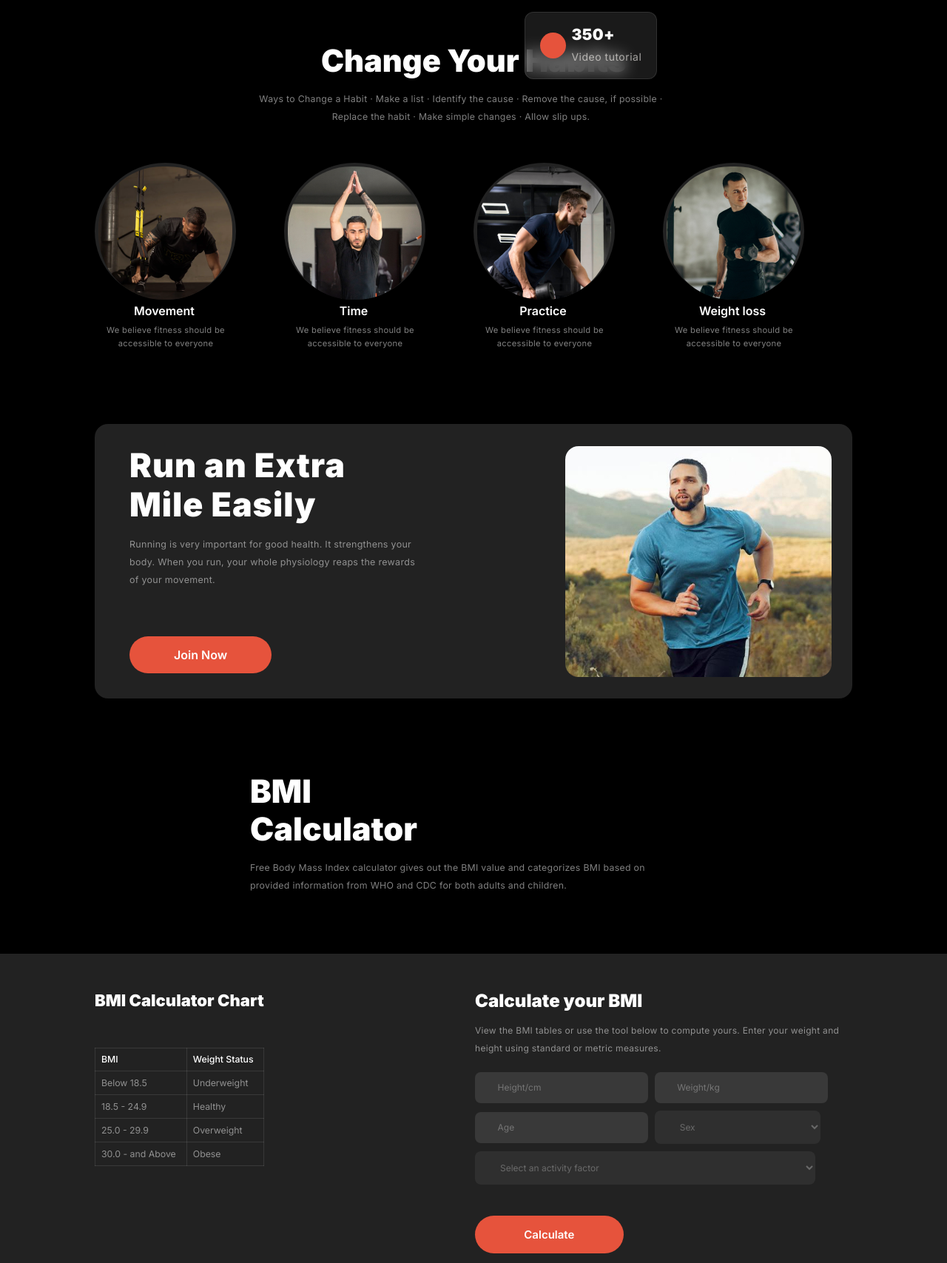
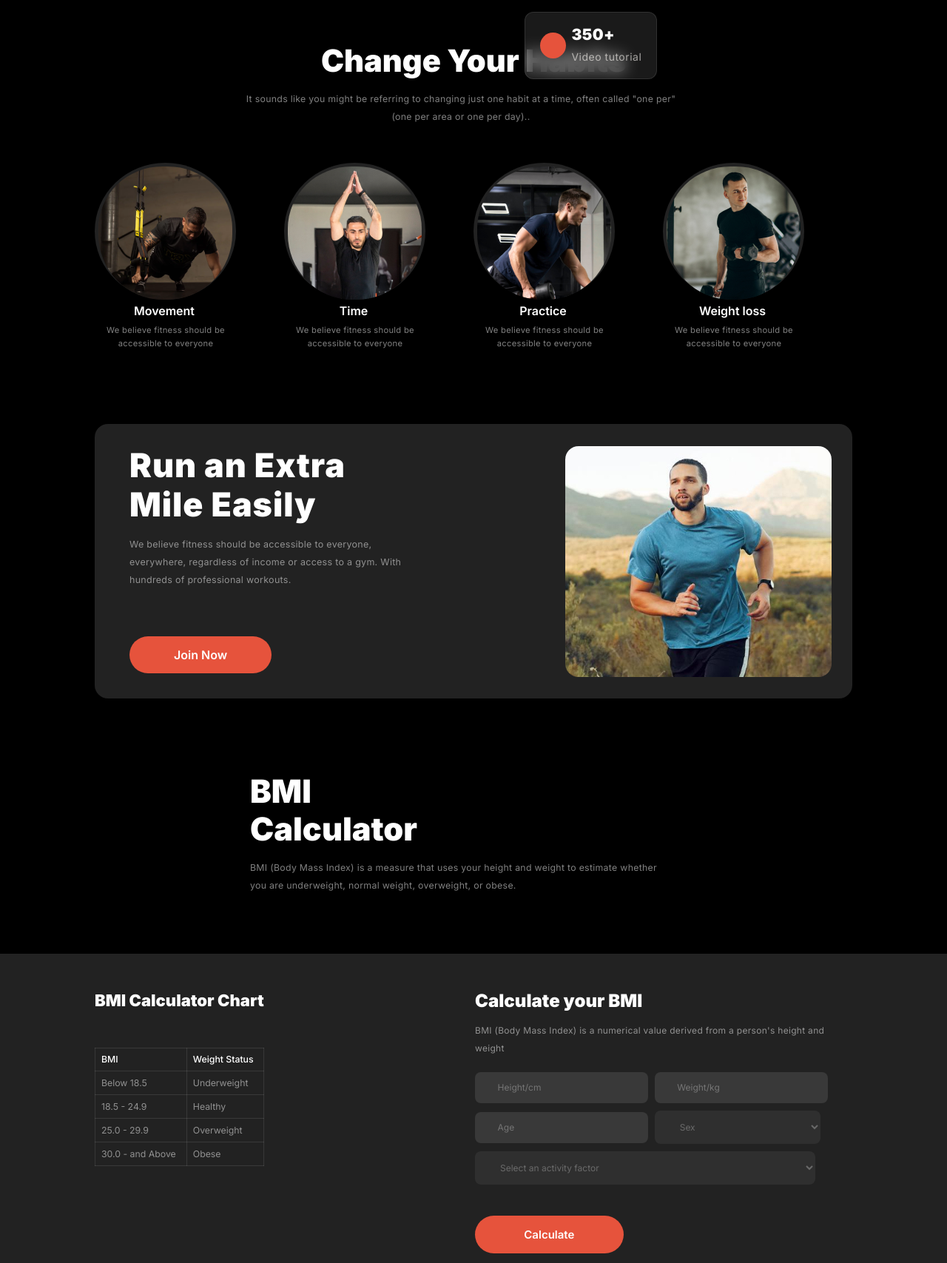
Before and after one commit to 016mamun/my-assignment-02, a plain HTML site: page index.html in a window 1280 px wide. Shown: the part 740-2447 px from the top of the page at 74% size. Drawn offline with Linux system fonts and the light colour scheme; files whose address does not match are found by name; a web font is replaced by a local one.

Commit message:
final touch

```diff
--- a/index.html
+++ b/index.html
@@ -60,7 +60,8 @@
         <section class="section-3">
             <div class="sec-3-box-1">
                 <h1 class="sec-3-title banner-title">Change Your Habits</h1>
-                <p class="banner-detail sec-3-detail">Ways to Change a Habit · Make a list · Identify the cause · Remove the cause, if possible · Replace the habit · Make simple changes · Allow slip ups.</p>
+                <p class="banner-detail sec-3-detail">
+                    It sounds like you might be referring to changing just one habit at a time, often called "one per" (one per area or one per day)..</p>
             </div>
 
             <div class="cards flex">
@@ -94,7 +95,9 @@
             <div class="sec-4-container flex">
                 <div class="sec-4-box-1">
                     <h1 class="sec-4-title">Run an Extra Mile Easily</h1>
-                    <p class="sec-4-detail banner-detail">Running is very important for good health. It strengthens your body. When you run, your whole physiology reaps the rewards of your movement.</p>
+                    <p class="sec-4-detail banner-detail">We believe fitness should be accessible to everyone,
+                        everywhere, regardless of income or access to a gym. With
+                        hundreds of professional workouts.</p>
                     <button class="btn-primary sec-4-btn">Join Now</button>
                 </div>
                 <div class="sec-4-box-2">
@@ -108,7 +111,7 @@
     <section class="section-6">
         <div class="sec-6-box-1 ">
             <h1 class="sec-6-title sec-3-title banner-title">BMI Calculator</h1>
-            <p class="sec-6-detail">Free Body Mass Index calculator gives out the BMI value and categorizes BMI based on provided information from WHO and CDC for both adults and children.</p>
+            <p class="sec-6-detail">BMI (Body Mass Index) is a measure that uses your height and weight to estimate whether you are underweight, normal weight, overweight, or obese.</p>
         </div>
 
 
@@ -150,7 +153,7 @@
                 <div class="form">
                     <div>
                         <h3 class="form-title">Calculate your BMI</h3>
-                        <p class="form-detail">View the BMI tables or use the tool below to compute yours. Enter your weight and height using standard or metric measures. </p>
+                        <p class="form-detail">BMI (Body Mass Index) is a numerical value derived from a person's height and weight </p>
                     </div>
 
                     <form action="" class="form">
@@ -183,7 +186,7 @@
     <section class="section-7">
         <div class="sec-7-box-1">
             <h1 class="sec-3-title sec-7-title">Meet Our Team</h1>
-            <p class="banner-detail sec-7-detail">Our team has the best trainers around the country.</p>
+            <p class="banner-detail sec-7-detail">Introduces the key members of a company or organization.</p>
         </div>
 
         <div id="photo" class="grid">
@@ -277,7 +280,7 @@
             <h1 class="sec-9-box-1-title">
                 Fitness
             </h1>
-            <p class="sec-9-box-1-detail">Choose from hundreds of workouts, healthy recipes, relaxing meditations, and expert articles, for a whole body and mind approach to feeling great.</p>
+            <p class="sec-9-box-1-detail">Fitness refers to the state of being physically healthy and capable, achieved through regular exercise, proper nutrition, and adequate rest.</p>
         </div>
         <div class="sec-9-box-2">
         <h1 class="sec-9-box-2-title">Get Started</h1>
@@ -302,7 +305,6 @@
             </div>
         </div>
 
-
     </div>
 
     <hr style="border: none; height: 2px; background-color: #838383;">
@@ -310,6 +312,5 @@
 
     </section>
 
-
 </body>
 </html>
```
